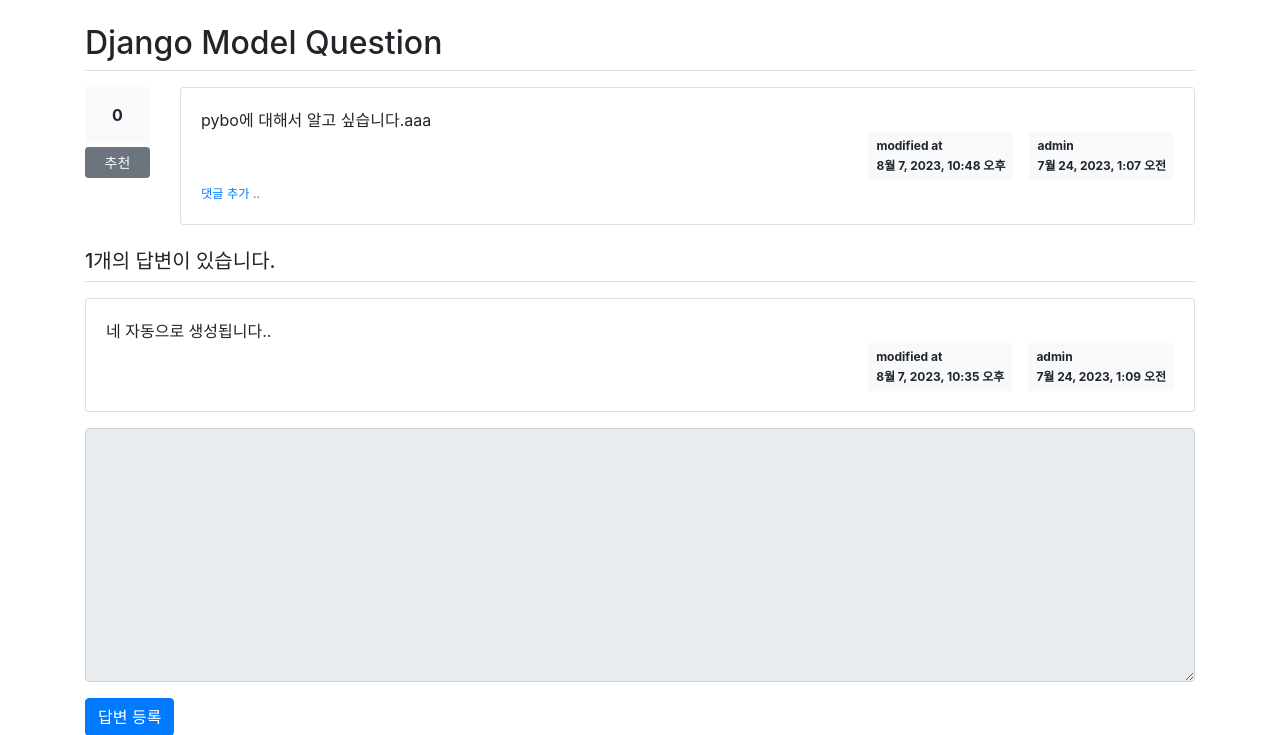
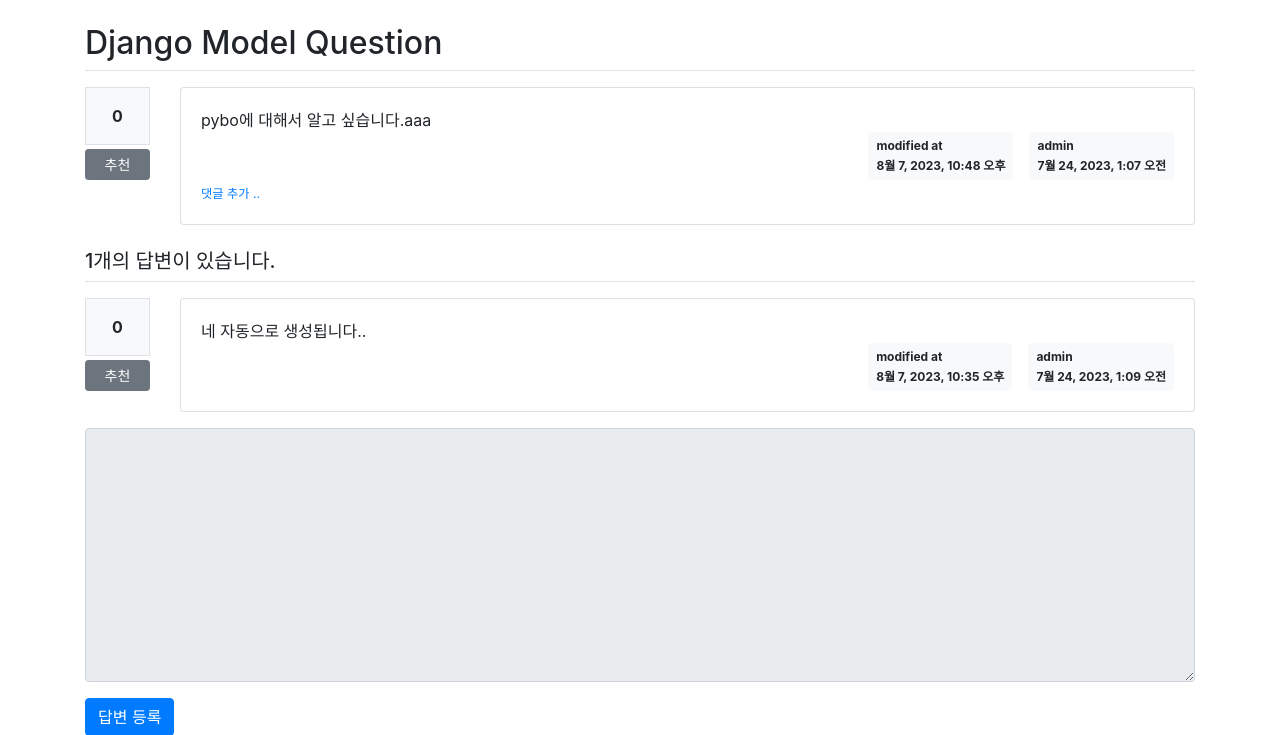
Before and after one commit to wonjun6715/pybo_project, a Django app: page /pybo/2/ in a window 1280 px wide. Shown: the part 57-792 px from the top of the page. Run offline with Django 3.2, Linux system fonts and the light colour scheme; data comes from the database, SQL or seed files in the repository; both versions use the stored data as it was after the commit; data that the repository does not hold is empty; some libraries are stand-ins or nearby versions.

Commit message:
추천 기능 완성

```diff
--- a/pybo/urls.py
+++ b/pybo/urls.py
@@ -1,6 +1,6 @@
 from django.urls import path
 
-from .views import base_views, question_views, answer_views, comment_views
+from .views import base_views, question_views, answer_views, comment_views, vote_views
 
 app_name = 'pybo' # namespace 이름
 
@@ -18,8 +18,7 @@ urlpatterns = [
          question_views.question_modify, name='question_modify'),
     path('question/delete/<int:question_id>/',
          question_views.question_delete, name='question_delete'),
-    path('question/vote/<int:question_id>/',
-         question_views.question_vote, name='question_vote'),
+
 
     # answer_views.py
     path('answer/create/<int:question_id>/',
@@ -28,8 +27,7 @@ urlpatterns = [
          answer_views.answer_modify, name='answer_modify'),
     path('answer/delete/<int:answer_id>/',
          answer_views.answer_delete, name='answer_delete'),
-    path('answer/vote/<int:answer_id>/',
-         answer_views.answer_vote, name='answer_vote'),
+
 
     # comment_views.py
     path('comment/create/question/<int:question_id>/',
@@ -38,4 +36,10 @@ urlpatterns = [
          comment_views.comment_modify_question, name='comment_modify_question'),
     path('comment/delete/question/<int:comment_id>/',
          comment_views.comment_delete_question, name='comment_delete_question'),
+
+    # vote_views.py
+    path('vote/question/<int:question_id>/',
+         vote_views.vote_question, name='vote_question'),
+    path('vote/answer/<int:answer_id>/',
+         vote_views.vote_answer, name='vote_answer'),
 ]
--- a/templates/pybo/question_detail.html
+++ b/templates/pybo/question_detail.html
@@ -6,18 +6,15 @@
     <div class="alert alert-danger my-3" role="alert">
     {% for message in messages %}
         <strong>{{ message.tags }}</strong>
-        <ul>
-            <li>{{ message.message }}</li>
-        </ul>
+        <ul><li>{{ message.message }}</li></ul>
         {% endfor %}
     </div>
     {% endif %}
-
     <h2 class="border-bottom py-2">{{ question.subject }}</h2>
     <div class="row my-3">
         <div class="col-1"><!-- 추천 영역 -->
-            <div class="bg-light text-center p-3 bordef font-weight-bolder mb-1">{{question.voter.count }}</div>
-            <a href="#" data-uri="{% url 'pybo:question_vote' question.id %}"
+            <div class="bg-light text-center p-3 border font-weight-bolder mb-1">{{ question.voter.count }}</div>
+            <a href="#" data-uri="{% url 'pybo:vote_question' question.id %}"
                class="recommend btn btn-sm btn-secondary btn-block my-1">추천</a>
         </div>
         <div class="col-11"><!-- 질문 영역 -->
@@ -80,12 +77,17 @@
     </div>
     <h5 class="border-bottom my-3 py-2">{{ question.answer_set.count }}개의 답변이 있습니다.</h5>
     {% for answer in question.answer_set.all %}
+    <div class="row my-3">
+        <div class="col-1"> <!-- 추천 영역 -->
+            <div class="bg-light text-center p-3 border font-weight-bolder mb-1">{{answer.voter.count}}</div>
+        <a href="#" data-uri="{% url 'pybo:vote_answer' answer.id %}"
+           class="recommend btn btn-sm btn-secondary btn-block my-1">추천</a>
+    </div>
+    <div class="col-11">
         <a id="answer_{{ answer.id }}"></a> <!-- 앵커 기능 -->
-    <div class="card my-3">
+        <div class="card">
             <div class="card-body">
-            <div class="card-text" style="while-space: pre-line;">
-                {{ answer.content }}
-            </div>
+                <div class="card-text" style="white-space: pre-line;">{{ answer.content }}</div>
                 <div class="d-flex justify-content-end">
                     {% if answer.modify_date %}
                     <div class="badge badge-light p-2 text-left mx-3">
@@ -100,16 +102,14 @@
                 </div>
                 {% if request.user == answer.author %}
                 <div class="my-3">
-                <a href="#" data-uri="{% url 'pybo:answer_vote' answer.id %}"
-                   class="recommend btn btn-sm btn-outline-secondary">추천
-                    <span class="badge rounded-pill bg success">{{ answer.voter.count }}</span>
-                </a>
                      <a href="{% url 'pybo:answer_modify' answer.id %}"
                         class="btn btn-sm btn-outline-secondary">수정</a>
                     <a href="#" class="delete btn btn-sm btn-outline-secondary"
                         data-uri="{% url 'pybo:answer_delete' answer.id %}">삭제</a>
                 </div>
                 {% endif %}
+                </div>
+            </div>
         </div>
     </div>
     {% endfor %}
```
Also changed, not shown: pybo/views/vote_views.py (added, +29 -0 lines), templates/pybo/question_list.html (+8 -0 lines), db.sqlite3. Lines whose indentation alone changed are shown as unchanged.
